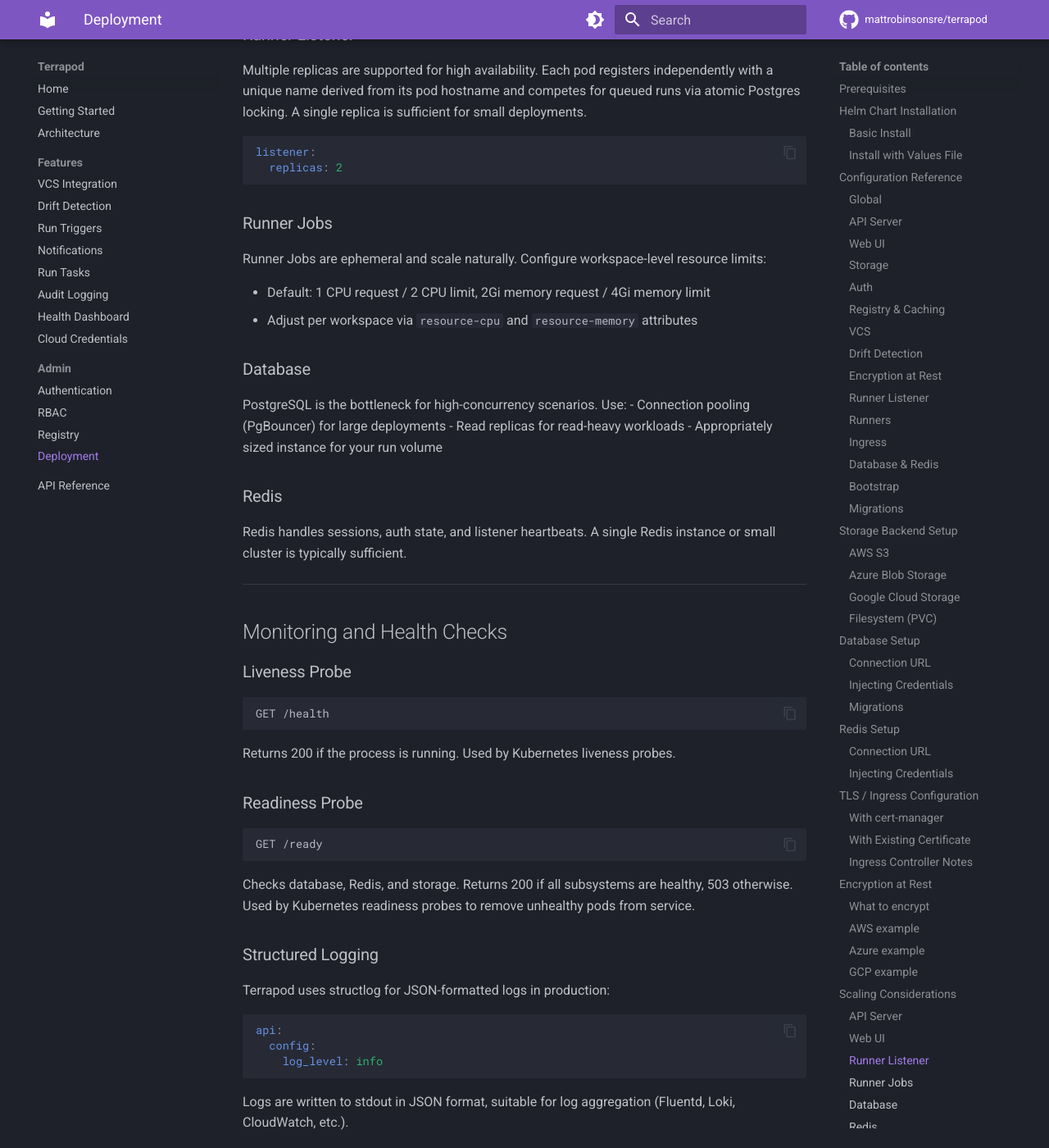
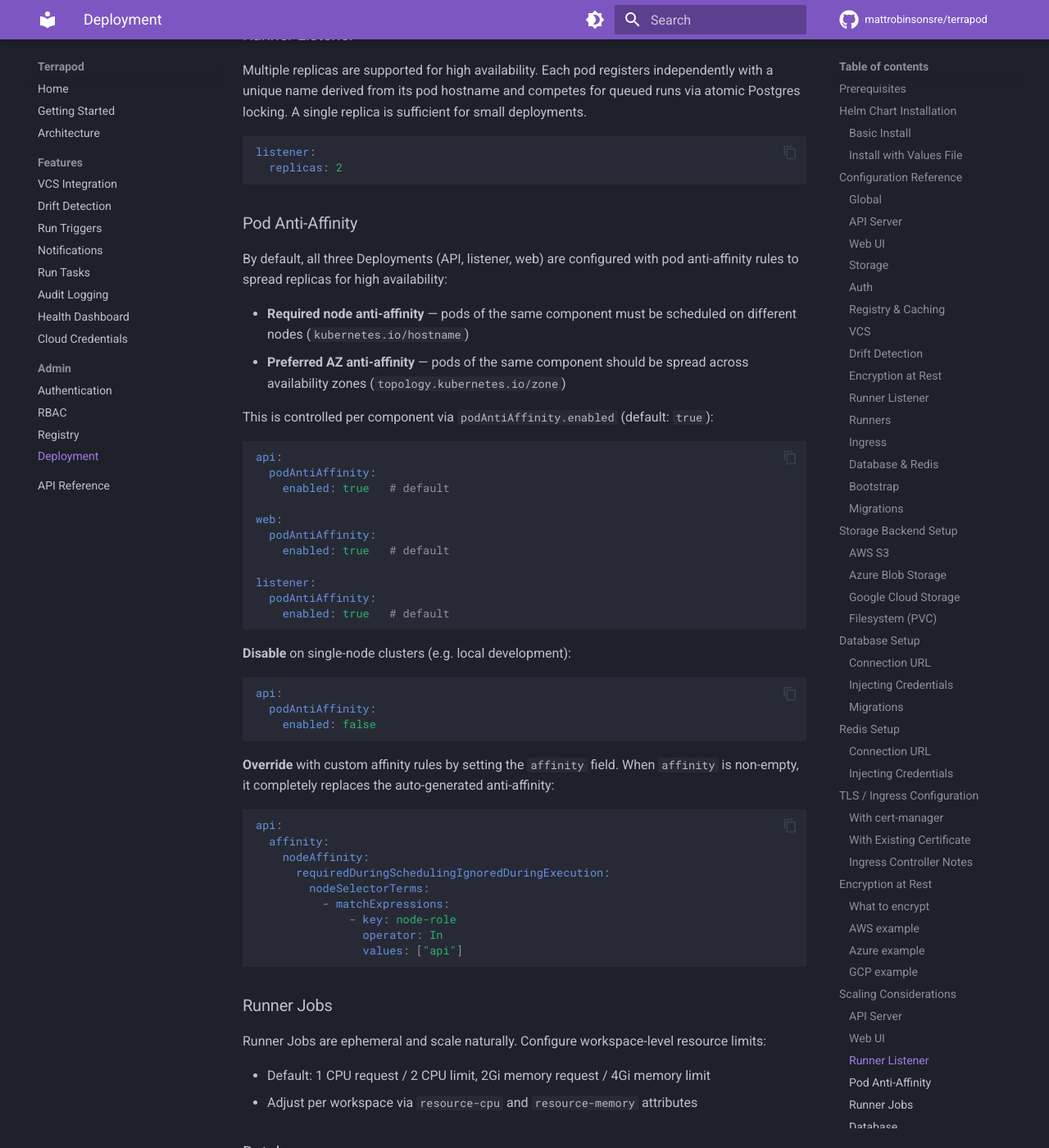
Before and after one commit to mattrobinsonsre/terrapod, an MkDocs documentation site: the page built from docs/deployment.md, in a window 1280 px wide and 1400 px high, scrolled down 17267 px. Shown: the whole window at 82% size. Built offline with MkDocs 1.6.1 and Material for MkDocs 9.7.7, drawn with Linux system fonts in a browser that asks for light colours; comment, search, counter and statistics services are not loaded.

Commit message:
feat(helm): add default pod anti-affinity for HA replica spreading
Auto-generate required node anti-affinity and preferred AZ anti-affinity
for all Deployments (API, listener, web) via a shared helper template.
Controlled per component with podAntiAffinity.enabled (default: true).
Custom affinity overrides replace the auto-generated rules entirely.
Disabled in values-local.yaml for single-node dev clusters.

````diff
--- a/docs/deployment.md
+++ b/docs/deployment.md
@@ -642,6 +642,51 @@
   replicas: 2
 ```
 
+### Pod Anti-Affinity
+
+By default, all three Deployments (API, listener, web) are configured with pod anti-affinity rules to spread replicas for high availability:
+
+- **Required node anti-affinity** — pods of the same component must be scheduled on different nodes (`kubernetes.io/hostname`)
+- **Preferred AZ anti-affinity** — pods of the same component should be spread across availability zones (`topology.kubernetes.io/zone`)
+
+This is controlled per component via `podAntiAffinity.enabled` (default: `true`):
+
+```yaml
+api:
+  podAntiAffinity:
+    enabled: true   # default
+
+web:
+  podAntiAffinity:
+    enabled: true   # default
+
+listener:
+  podAntiAffinity:
+    enabled: true   # default
+```
+
+**Disable** on single-node clusters (e.g. local development):
+
+```yaml
+api:
+  podAntiAffinity:
+    enabled: false
+```
+
+**Override** with custom affinity rules by setting the `affinity` field. When `affinity` is non-empty, it completely replaces the auto-generated anti-affinity:
+
+```yaml
+api:
+  affinity:
+    nodeAffinity:
+      requiredDuringSchedulingIgnoredDuringExecution:
+        nodeSelectorTerms:
+          - matchExpressions:
+              - key: node-role
+                operator: In
+                values: ["api"]
+```
+
 ### Runner Jobs
 
 Runner Jobs are ephemeral and scale naturally. Configure workspace-level resource limits:
````
Also changed, not shown: 6 other files.
